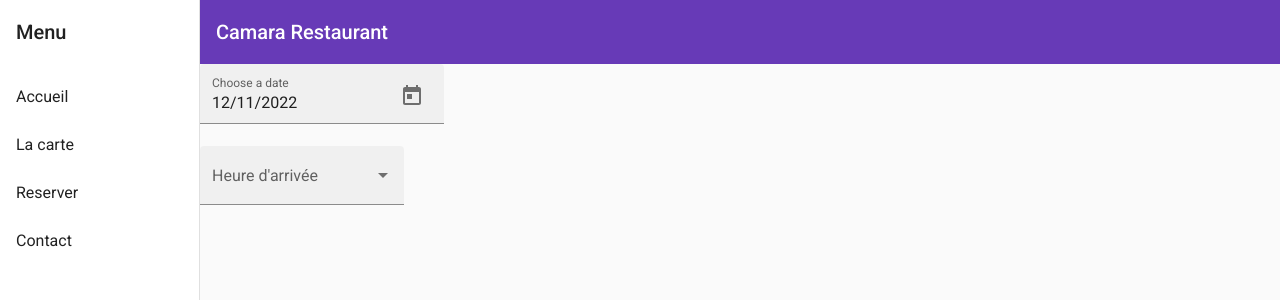
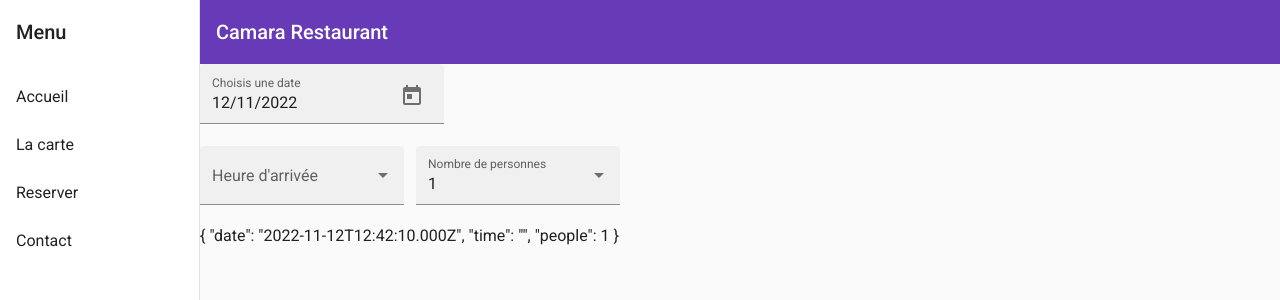
Before and after one commit to MakiC/ProjetRestau, an Angular app: page /reserve in a window 1280 px wide. Shown: the top 300 px of the page. Built offline with nearby package versions, Linux system fonts and the light colour scheme.

Commit message:
affichage des valeurs de notre formulaire

```diff
--- a/src/app/reserve/reserve.component.html
+++ b/src/app/reserve/reserve.component.html
@@ -1,16 +1,26 @@
 <form [formGroup]="reservationForm">
   <mat-form-field class="example-full-width" appearance="fill">
-    <mat-label>Choose a date</mat-label>
+    <mat-label>Choisis une date</mat-label>
     <input matInput [matDatepicker]="picker" placeholder="" formControlName="date">
     <mat-datepicker-toggle matSuffix [for]="picker" ></mat-datepicker-toggle>
     <mat-datepicker #picker startView="year" [startAt]="date"></mat-datepicker>
   </mat-form-field>
   <div><mat-form-field appearance="fill">
     <mat-label>Heure d'arrivée</mat-label>
-    <mat-select placeholder="heure">
+    <mat-select placeholder="heure" formControlName="time">
       <mat-option *ngFor="let to of timeOptions" [value]="to">
         {{to}}
       </mat-option>
     </mat-select>
-  </mat-form-field></div>
+  </mat-form-field>
+    <mat-form-field appearance="fill">
+      <mat-label>Nombre de personnes</mat-label>
+      <mat-select placeholder="heure" formControlName="people">
+        <mat-option *ngFor="let po of peopleOptions" [value]="po">
+          {{po}}
+        </mat-option>
+      </mat-select>
+    </mat-form-field>
+  </div>
+  {{reservationForm.value|json}}
 </form>
```
